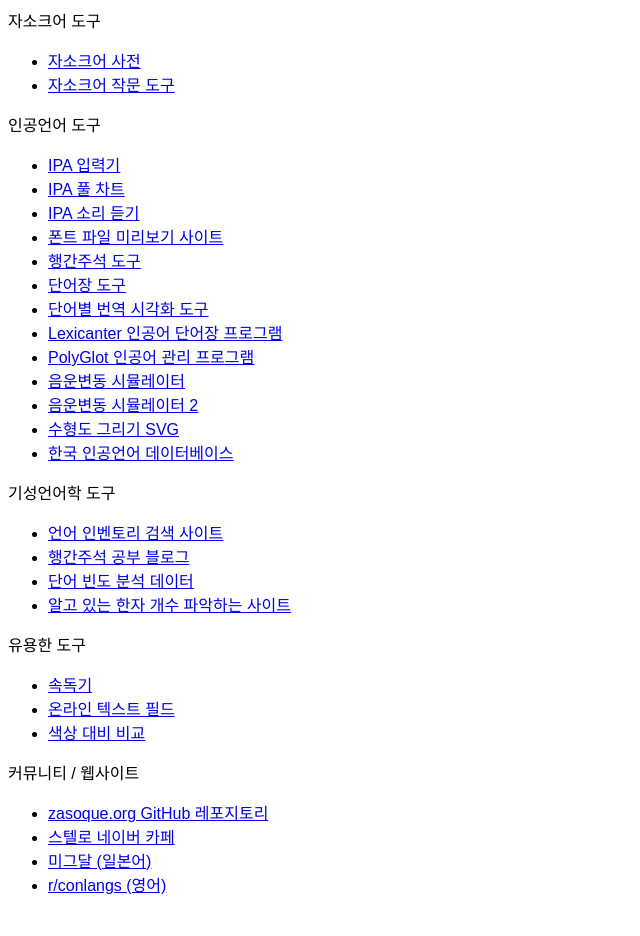
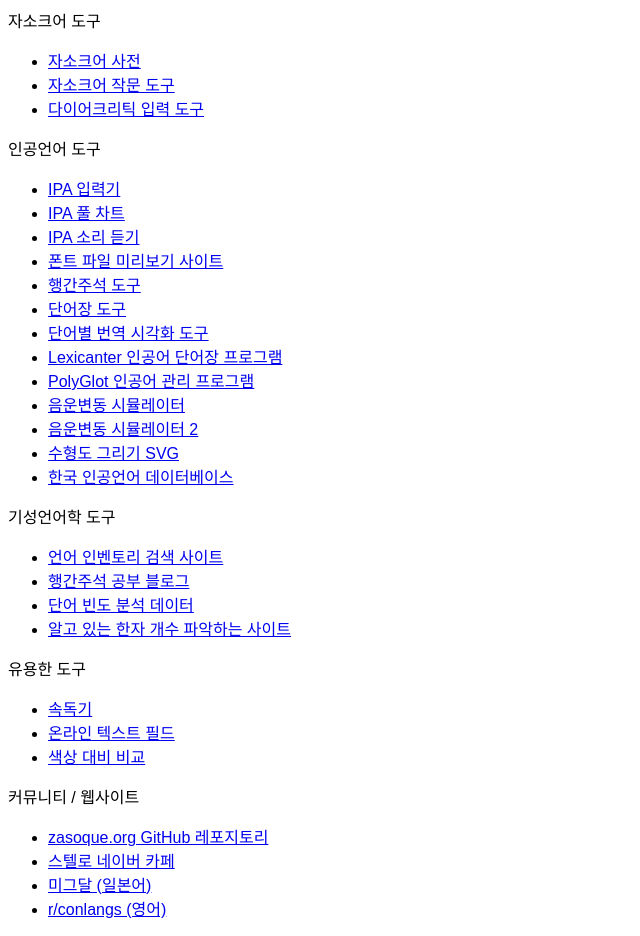
Before and after one commit to zasoque/zasoque.github.io, a SvelteKit app: page / in a window 1280 px wide. Shown: the whole page, without its empty margins (0-640 px from the left). Before the commit the page ends 912 px from the top, so only its background shows below. Built offline with nearby package versions, Linux system fonts and the light colour scheme; a web font is replaced by a local one.

Commit message:
Add link for diacritic input tool

```diff
--- a/src/routes/+page.svelte
+++ b/src/routes/+page.svelte
@@ -2,6 +2,7 @@
 <ul>
 	<li><a href="https://zasoque.org/tion">자소크어 사전</a></li>
 	<li><a href="https://zasoque.org/comcosifin">자소크어 작문 도구</a></li>
+	<li><a href="https://zasoque.org/diacritic">다이어크리틱 입력 도구</a></li>
 </ul>
 <div>인공언어 도구</div>
 <ul>
```
